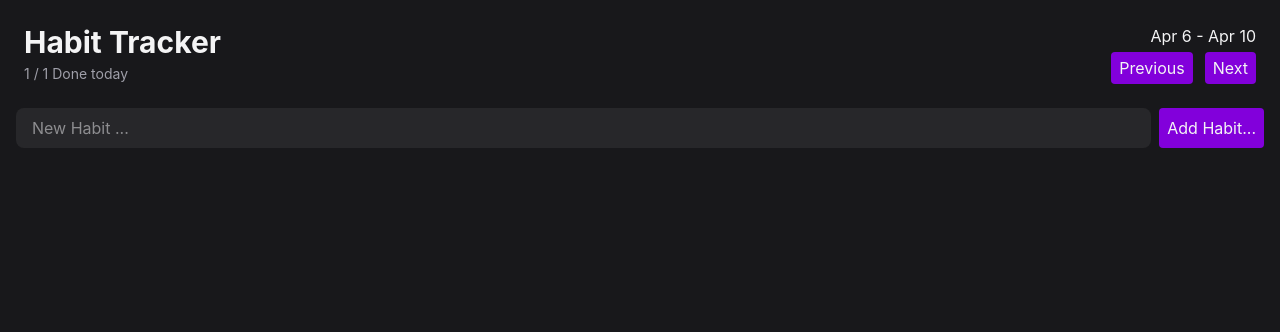
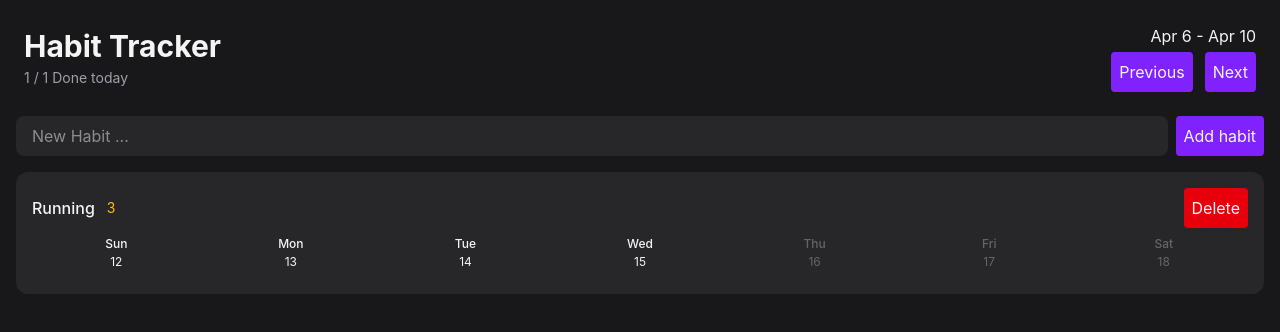
Before and after one commit to Oscar-Mont/habit-tracker, a React (Vite) app: page / in a window 1280 px wide. Shown: the top 332 px of the page. Built offline with nearby package versions, Linux system fonts and the light colour scheme.

Commit message:
Create Habit Item component Neccessary packages installed: date-fns Created Habit item component and refactored the button component to work with variants to style the application better.

```diff
--- a/package.json
+++ b/package.json
@@ -11,6 +11,7 @@
   },
   "dependencies": {
     "@tailwindcss/vite": "4.3.2",
+    "date-fns": "4.4.0",
     "react": "^19.2.7",
     "react-dom": "^19.2.7",
     "tailwindcss": "4.3.2"
--- a/src/components/Button.tsx
+++ b/src/components/Button.tsx
@@ -1,9 +1,29 @@
-interface ButtonProps {
-    text: string
+import type { ReactNode } from "react"
+
+type Variant = "primary" | "secondary" | "ghost-destructive" | "date"
+type ButtonProps = {
+    children: ReactNode,
+    disabled?: boolean,
+    variant?: Variant
 }
 
-export default function Button({ text }: ButtonProps) {
+export default function Button({ children, disabled = false, variant = "primary" }: ButtonProps) {
     return (
-        <button className="bg-purple-700 px-2 py-1 rounded-sm hover:bg-purple-500 disabled:opacity-30 disabled:cursor-not-allowed">{text}</button>
+        <button disabled={disabled} className={`${getVariantStyles(variant)} p-2 rounded-sm disabled:opacity-30 disabled:cursor-not-allowed`}>{children}</button>
     )
 }
+
+function getVariantStyles(variant: Variant) {
+    switch (variant) {
+        case "primary":
+            return "bg-violet-600 hover:bg-violet-500"
+        case "secondary":
+            return "bg-zinc-700 hover:bg-zinc-600 text-zinc-400"
+        case "ghost-destructive":
+            return "bg-red-600 hover:bg-red-900 hover:text-red-500"
+        case "date":
+            return "flex flex-1 flex-col items-center gap-0.5 rounded-lg text-xs hover:bg-zinc-700"
+        default:
+            throw new Error(`Invalid Variant: ${variant satisfies never}`)
+    }
+}
--- a/src/components/HabitForm.tsx
+++ b/src/components/HabitForm.tsx
@@ -4,7 +4,7 @@ export default function HabitForm() {
     return (
         <form className="flex gap-2" action="">
             <input className="flex-1 rounded-lg bg-zinc-800 px-4 py-2 outline-none focus-visible:ring-2 focus-visible:ring-purple-500" type="text" placeholder="New Habit ..." />
-            <Button text="Add Habit..."></Button>
+            <Button>Add habit</Button>
         </form>
     )
 }
--- /dev/null
+++ b/src/components/HabitItem.tsx
@@ -0,0 +1,38 @@
+
+
+import Button from "./Button"
+import { endOfWeek, startOfWeek, eachDayOfInterval, format, isFuture } from "date-fns"
+
+interface HabitItemProps {
+    // key: string,
+    name: string
+}
+
+export default function HabitItem({ name }: HabitItemProps) {
+    const visibleDates = eachDayOfInterval({
+        start: startOfWeek(new Date()),
+        end: endOfWeek(new Date())
+    })
+    return (
+
+        <div className="rounded-xl bg-zinc-800 p-4 flex-col gap-3">
+            {/*top section*/}
+            <div className="flex items-center justify-between ">
+                <div className="flex gap-3 items-center">
+                    <span className="font-medium">{name}</span>
+                    <span className="text-sm text-amber-400">3</span>
+                </div>
+                <Button variant="ghost-destructive">Delete</Button>
+            </div>
+            {/*bottom section*/}
+            <div className="flex gap-1.5">
+                {visibleDates.map(date => (
+                    <Button key={date.toISOString()} variant="date" disabled={isFuture(date)}>
+                        <span className="font-medium">{format(date, "EEE")}</span>
+                        <span>{format(date, "d")}</span>
+                    </Button>
+                ))}
+            </div>
+        </div>
+    )
+}
--- a/src/components/HabitList.tsx
+++ b/src/components/HabitList.tsx
@@ -1,5 +1,17 @@
-import Button from "./Button";
+// import Button from "./Button";
+import HabitItem from "./HabitItem"
 
 export default function HabitList() {
-    return null
+    const habits = [
+        { id: 1, name: "Running" }
+    ]
+    if (habits.length === 0) {
+        return <p>No Habits yet.</p>
+    }
+    return (
+        <div className="flex flex-col gap-3">
+            {habits.map(habit => (
+                <HabitItem key={habit.id} name={habit.name}></HabitItem>))}
+        </div>
+    )
 }
--- a/src/components/Header.tsx
+++ b/src/components/Header.tsx
@@ -11,8 +11,8 @@ export default function Header() {
             <div className="flex flex-col gap-1 items-end">
                 <span>Apr 6 - Apr 10</span>
                 <div className="flex items-center gap-3">
-                    <Button text="Previous" ></Button>
-                    <Button text="Next"></Button>
+                    <Button >Previous</Button>
+                    <Button >Next</Button>
                 </div>
             </div>
         </header>
```
Also changed, not shown: 1 other file (tests, documents, lock files or other folders).
